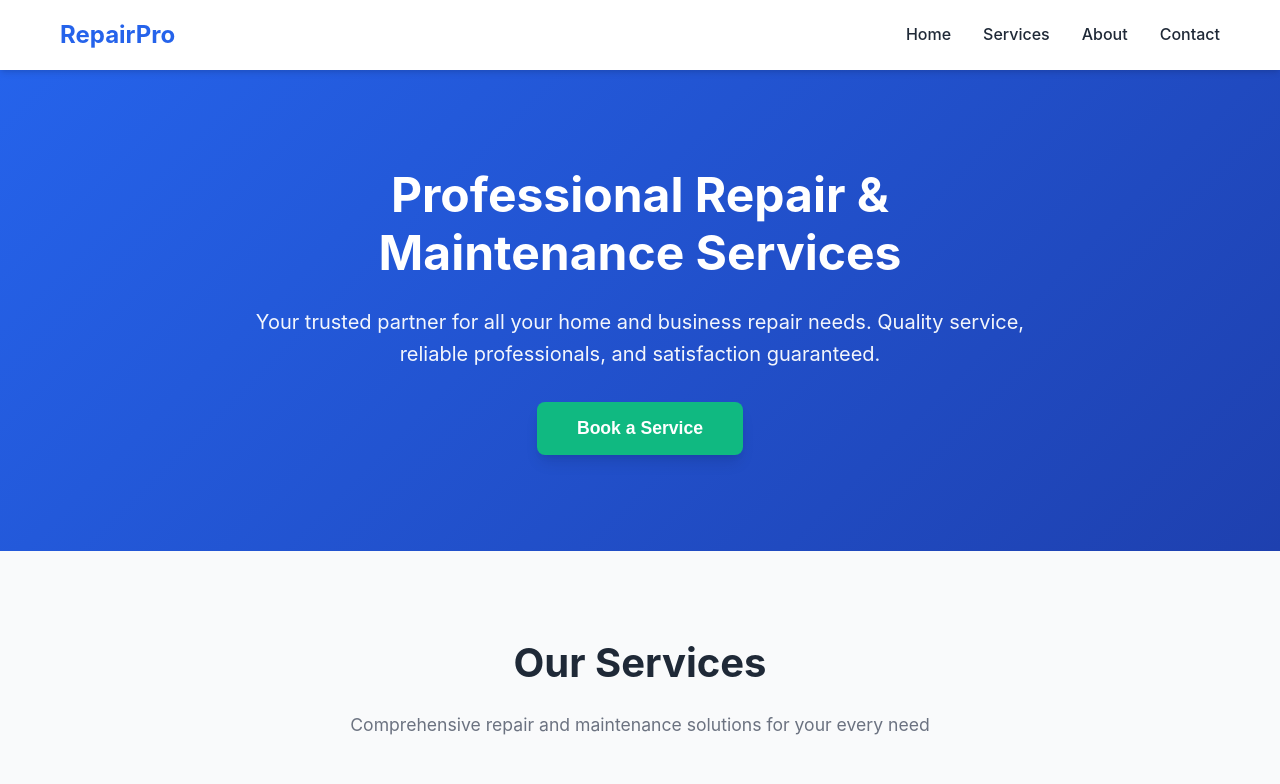
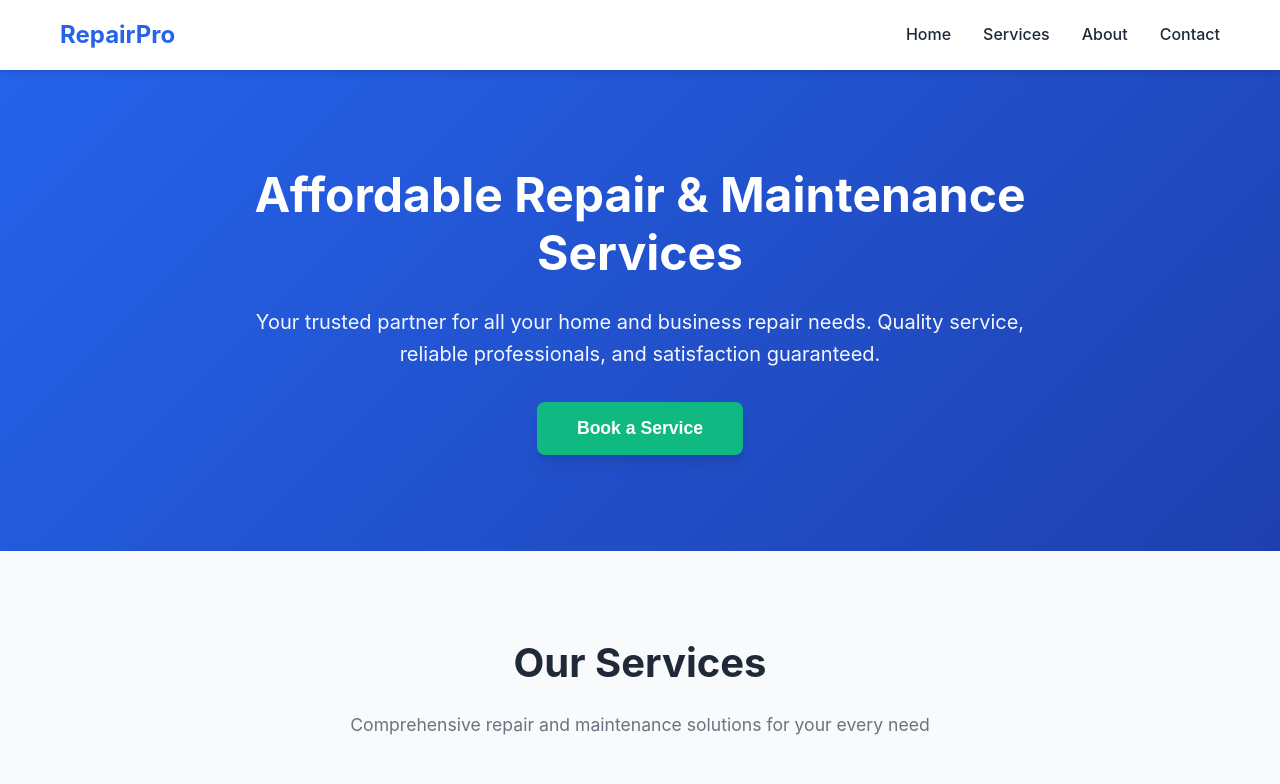
Before and after one commit to amashitharushika/repair-maintenance-services, a plain HTML site: page src/index.html in a window 1280 px wide. Shown: the top 784 px of the page. Drawn offline with Linux system fonts and the light colour scheme.

Commit message:
feat: update hero section messaging for services focus

```diff
--- a/src/index.html
+++ b/src/index.html
@@ -32,7 +32,7 @@
     <section id="home" class="hero">
         <div class="container">
             <div class="hero-content">
-                <h2 class="hero-title">Professional Repair & Maintenance Services</h2>
+                <h2 class="hero-title">Affordable Repair & Maintenance Services</h2>
                 <p class="hero-subtitle">Your trusted partner for all your home and business repair needs. Quality service, reliable professionals, and satisfaction guaranteed.</p>
                 <button class="cta-button" id="bookServiceBtn">Book a Service</button>
             </div>
```
